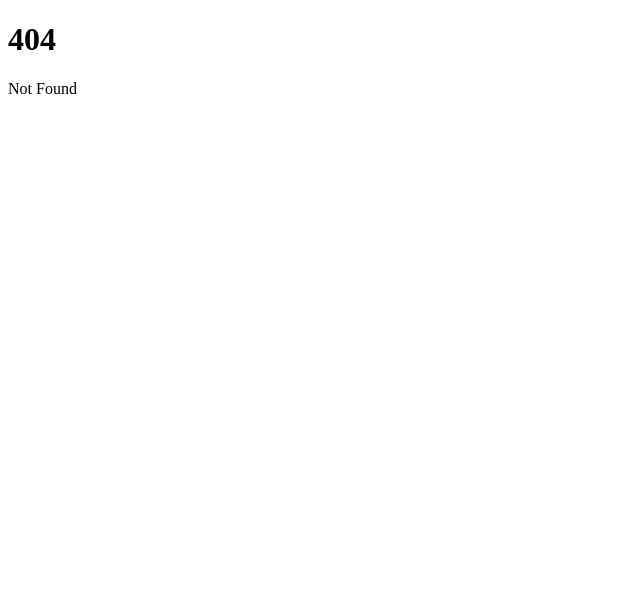
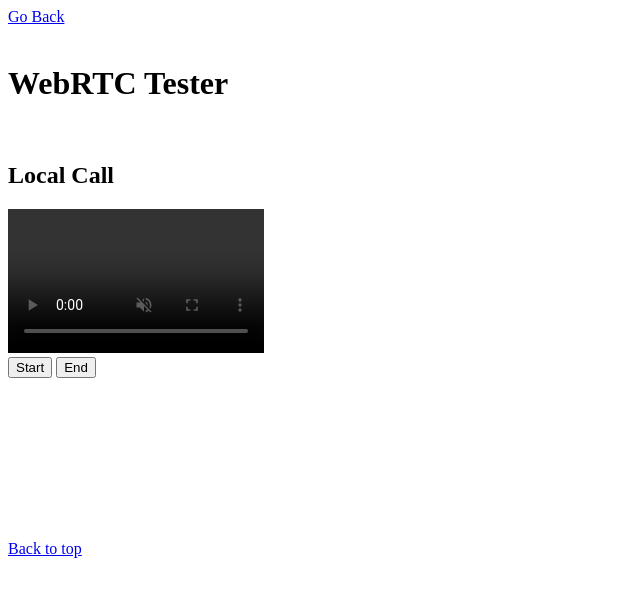
Before and after one commit to e3ndr/WebMediaTest, a SvelteKit app: page /tester/webrtc in a window 1280 px wide. Before the commit this address had no page. Shown: the top 596 px of the page, without its empty margins (0-640 px from the left). Built offline with nearby package versions, Linux system fonts and the light colour scheme.

Commit message:
WebRTC tester :eyes:

```diff
--- a/src/routes/+page.svelte
+++ b/src/routes/+page.svelte
@@ -24,6 +24,7 @@
 	<li><a href="/tester/audio">Audio Codecs</a></li>
 	<li><a href="/tester/images">Image Formats</a></li>
 	<li><a href="/tester/flash">Adobe Shockwave Flash Support</a></li>
+	<li><a href="/tester/webrtc">WebRTC</a></li>
 </ul>
 
 <br />
--- /dev/null
+++ b/src/routes/tester/webrtc/+page.svelte
@@ -0,0 +1,51 @@
+<svelte:head>
+	<title>WebMediaTest / Media Tester / WebRTC</title>
+	<script src="/js/flash_detect.js"></script>
+</svelte:head>
+
+<!--
+	All of the following code is designed to maintain compability for non-HTML5 browsers. Deal with it.
+-->
+
+<h1>WebRTC Tester</h1>
+<br />
+
+<h2>Local Call</h2>
+<div>
+	<!-- svelte-ignore a11y-media-has-caption -->
+	<video
+		id="local-call"
+		style="background: black;"
+		autoplay
+		playsinline
+		controls
+		muted
+		width="256"
+		height="144"
+	/>
+	<br />
+	<script>
+		function startLocalCall() {
+			try {
+				var constraints = {
+					audio: true,
+					video: true
+				};
+
+				navigator.mediaDevices.getUserMedia(constraints).then(function (stream) {
+					console.log(stream);
+					var video = document.getElementById('local-call');
+					if ('srcObject' in video) {
+						video.srcObject = stream;
+					} else {
+						video.src = (window.URL || window.webkitURL).createObjectURL(stream);
+					}
+				});
+			} catch (e) {
+				alert(e);
+			}
+		}
+	</script>
+	<button onclick="startLocalCall()"> Start </button>
+	<button onclick="location.reload();"> End </button>
+</div>
```
